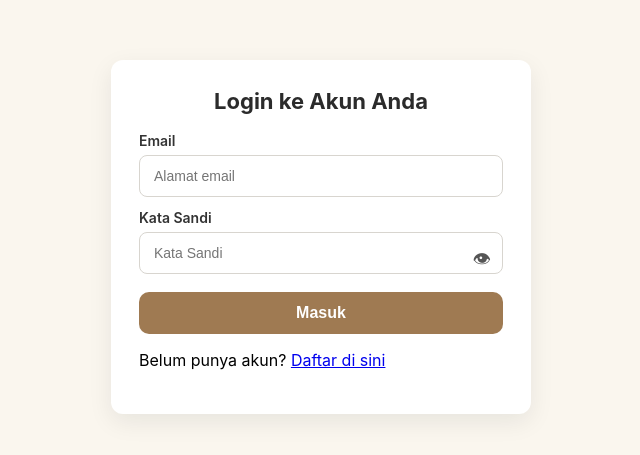
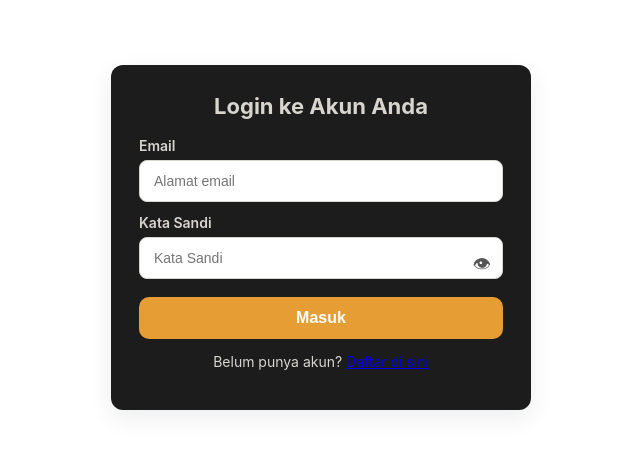
Before and after one commit to JuliantoLauw/TARCinema, a plain HTML site: page login.html in a window 1280 px wide. Shown: the part 163-618 px from the top of the page, without its empty margins (319-959 px from the left). Drawn offline with nearby package versions, Linux system fonts and the light colour scheme.

Commit message:
update authcss

```diff
--- a/css/auth.css
+++ b/css/auth.css
@@ -7,7 +7,7 @@ html, body {
   margin: 0;
   padding: 0;
   font-family: Inter, Arial, sans-serif;
-  background-color: #FAF6EE; /* krem soft */
+  background-color: white;
 }
 
 /* Body jadi pusat flex (pilih satu: body saja) */
@@ -31,7 +31,7 @@ body {
 .auth-container {
   width: 100%;
   max-width: 420px;
-  background: #ffffff;
+  background: #1c1c1c;
   border-radius: 12px;
   padding: 28px;
   box-shadow: 0 8px 24px rgba(15, 23, 42, 0.08);
@@ -41,7 +41,7 @@ body {
 .auth-container h2 {
   margin: 0 0 18px;
   text-align: center;
-  color: #2b2b2b;
+  color: #d8d5cf;
   font-size: 22px;
 }
 
@@ -50,7 +50,14 @@ body {
   display: block;
   margin-bottom: 6px;
   font-weight: 600;
-  color: #333;
+  color: #d8d5cf;
+  font-size: 14px;
+}
+
+.auth-wrapper p {
+  text-align: center;
+  color: #d8d5cf;
+  margin-bottom: 12px;
   font-size: 14px;
 }
 
@@ -110,7 +117,7 @@ body {
   width: 100%;
   display: block;
   padding: 12px;
-  background: #9f7a52; /* soft brown */
+  background: #e69e34;
   color: #fff;
   border: none;
   border-radius: 10px;
```
